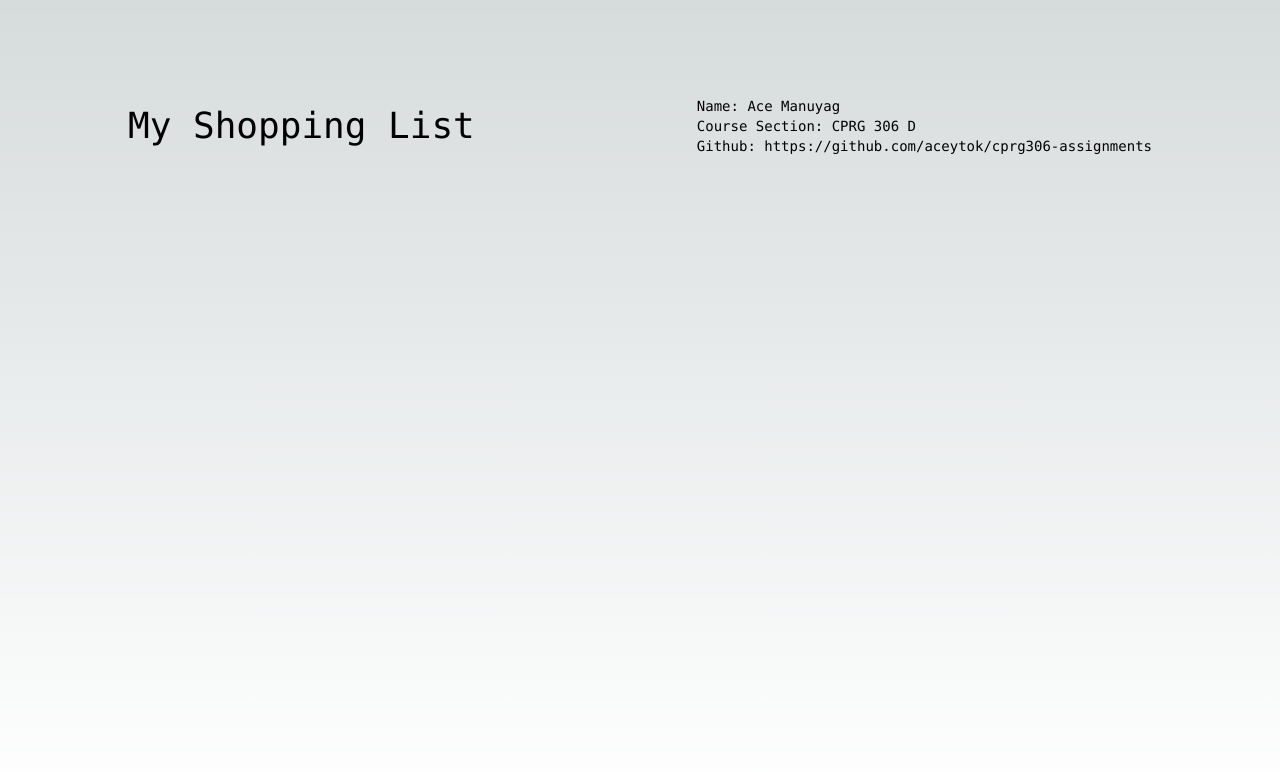
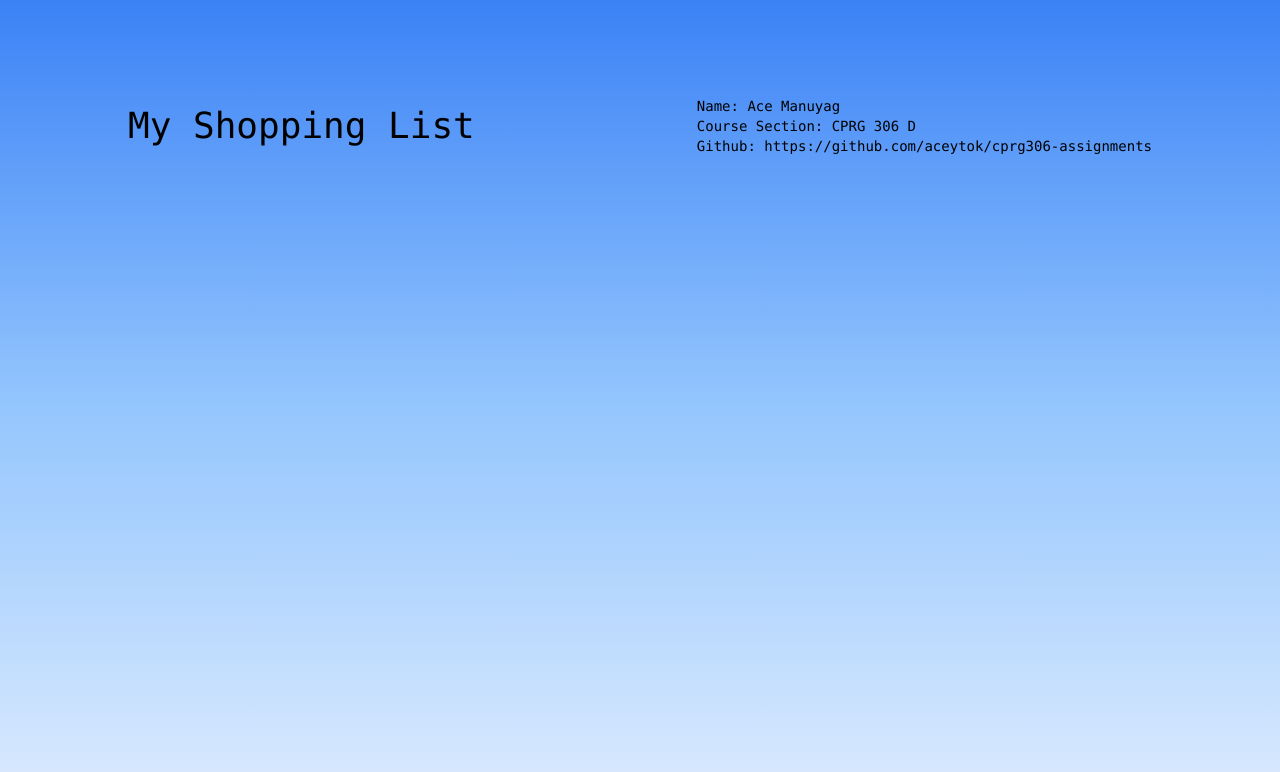
Before and after one commit to aceytok/cprg306-assignments, a Next.js app: page /week2 in a window 1280 px wide. Shown: the top 772 px of the page. Built offline with nearby package versions, Linux system fonts and the light colour scheme.

Commit message:
updated css

```diff
--- a/app/page.js
+++ b/app/page.js
@@ -5,7 +5,7 @@ import StudentInfo from "./StudentInfo.js";
 
 export default function Home() {
   return (
-    <main className="flex min-h-screen flex-col items-center justify-between p-24">
+    <main className="flex min-h-screen flex-col items-center justify-between p-24 bg-gradient-to-t from-blue-100 via-blue-300 to-blue-500">
       <div className="z-10 max-w-5xl w-full items-center justify-between font-mono text-sm">
         <h1 className="text-4xl">CPRG 306: Web Development 2 - Assignments</h1>
         <StudentInfo />
--- a/app/week2/page.js
+++ b/app/week2/page.js
@@ -3,7 +3,7 @@ import StudentInfo from "../StudentInfo.js";
 
 export default function HomeWeek2() {
     return (
-        <main className="flex min-h-screen flex-col items-center justify-between p-24">
+        <main className="flex min-h-screen flex-col items-center justify-between p-24 bg-gradient-to-t from-blue-100 via-blue-300 to-blue-500">
             <div className="z-10 max-w-5xl w-full items-center justify-between font-mono text-sm lg:flex">
                 <h1 className="text-4xl">My Shopping List</h1>
                 <StudentInfo />
```
